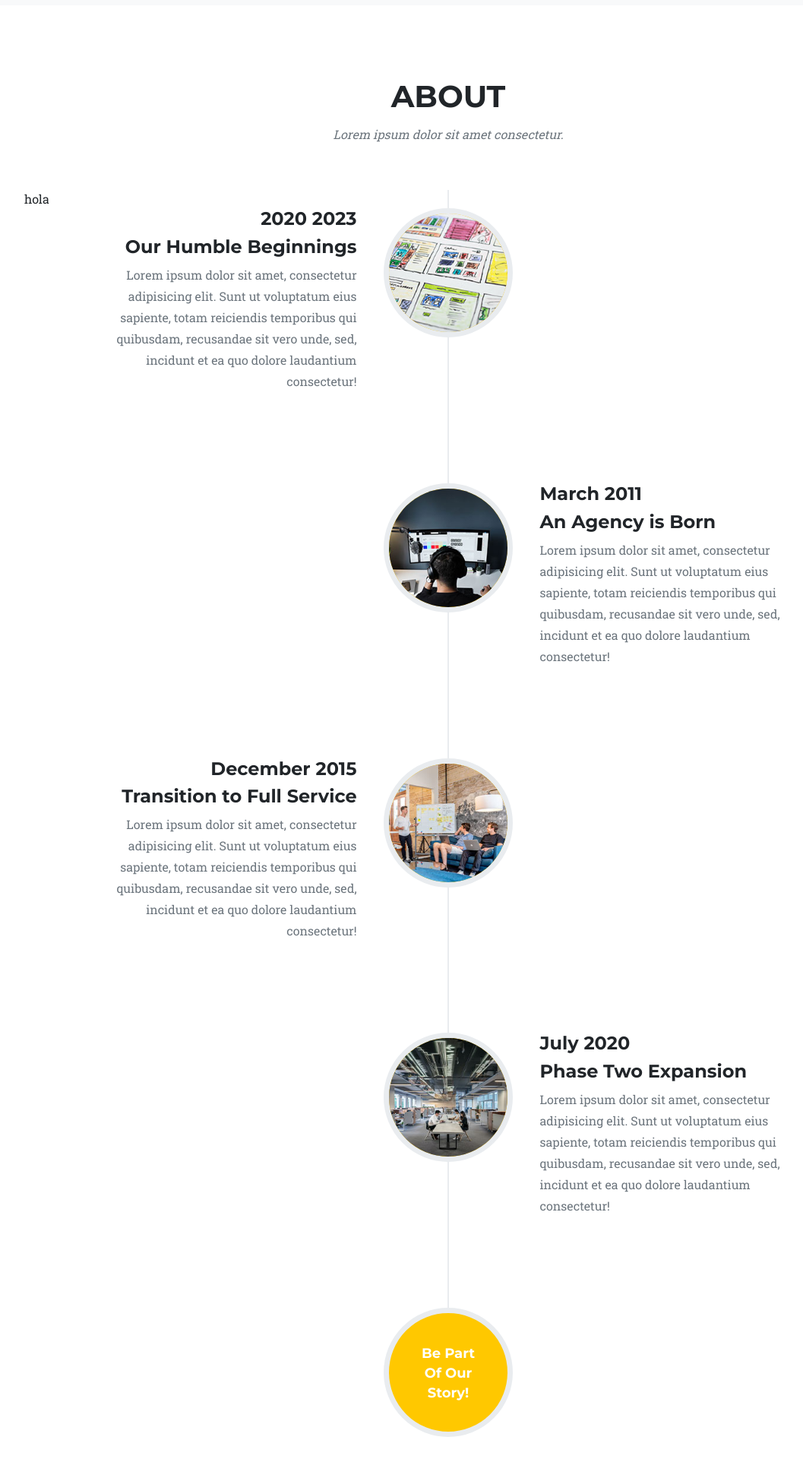
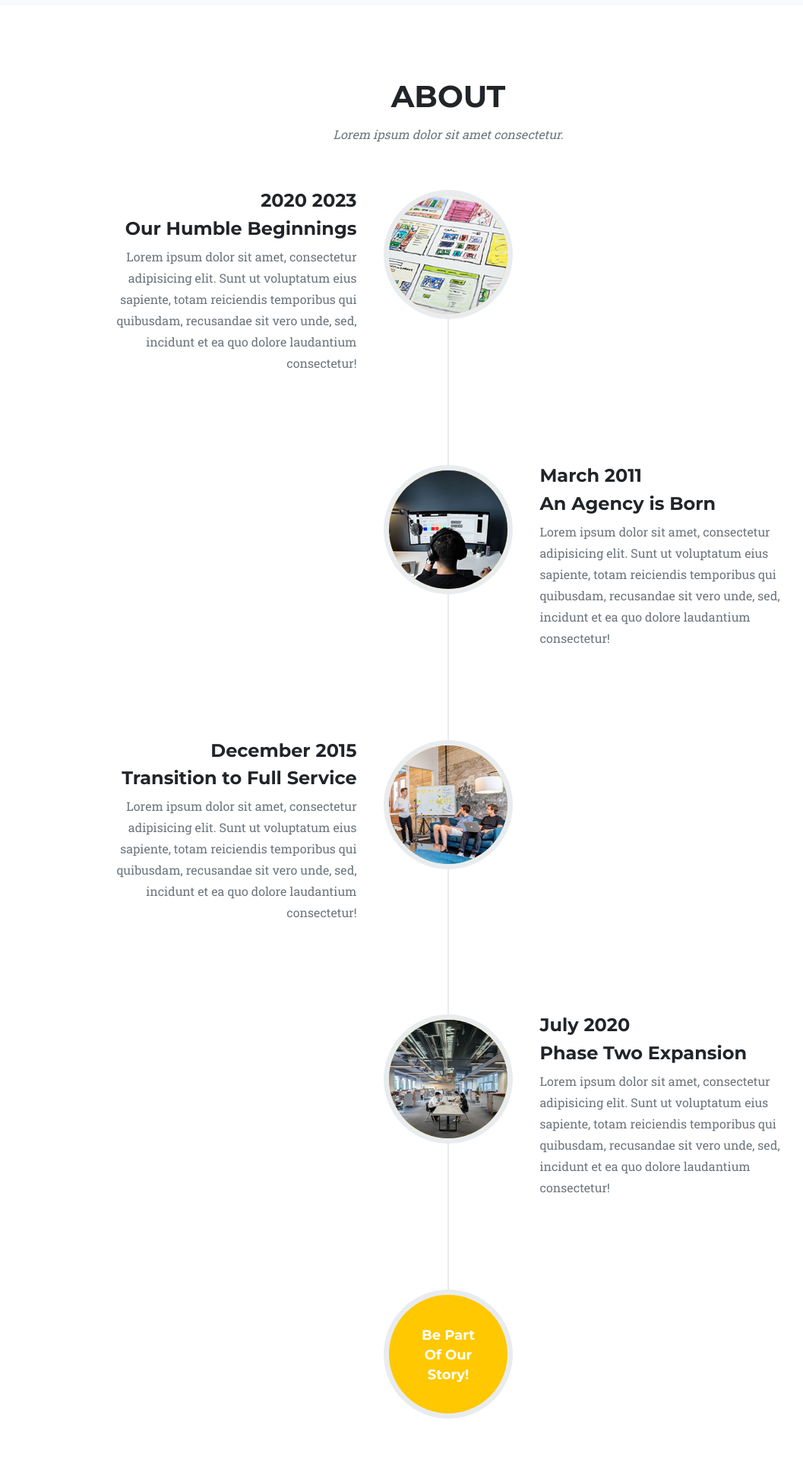
Before and after one commit to Nicolas-Schweppe/webPython, a Flask app: page / in a window 1280 px wide. Shown: the part 2511-4431 px from the top of the page at 76% size, without its empty margins (50-1107 px from the left). Run offline with Flask 3, Linux system fonts and the light colour scheme; some libraries are stand-ins or nearby versions.

```diff
--- a/templates/sitio/index.html
+++ b/templates/sitio/index.html
@@ -16,7 +16,6 @@
                     <h3 class="section-subheading text-muted">Lorem ipsum dolor sit amet consectetur.</h3>
                 </div>
                 <ul class="timeline">
-                    hola
                     <li>
                         <div class="timeline-image"><img class="rounded-circle img-fluid" src="static/assets/img/about/1.jpg" alt="..." /></div>
                         <div class="timeline-panel">
```
